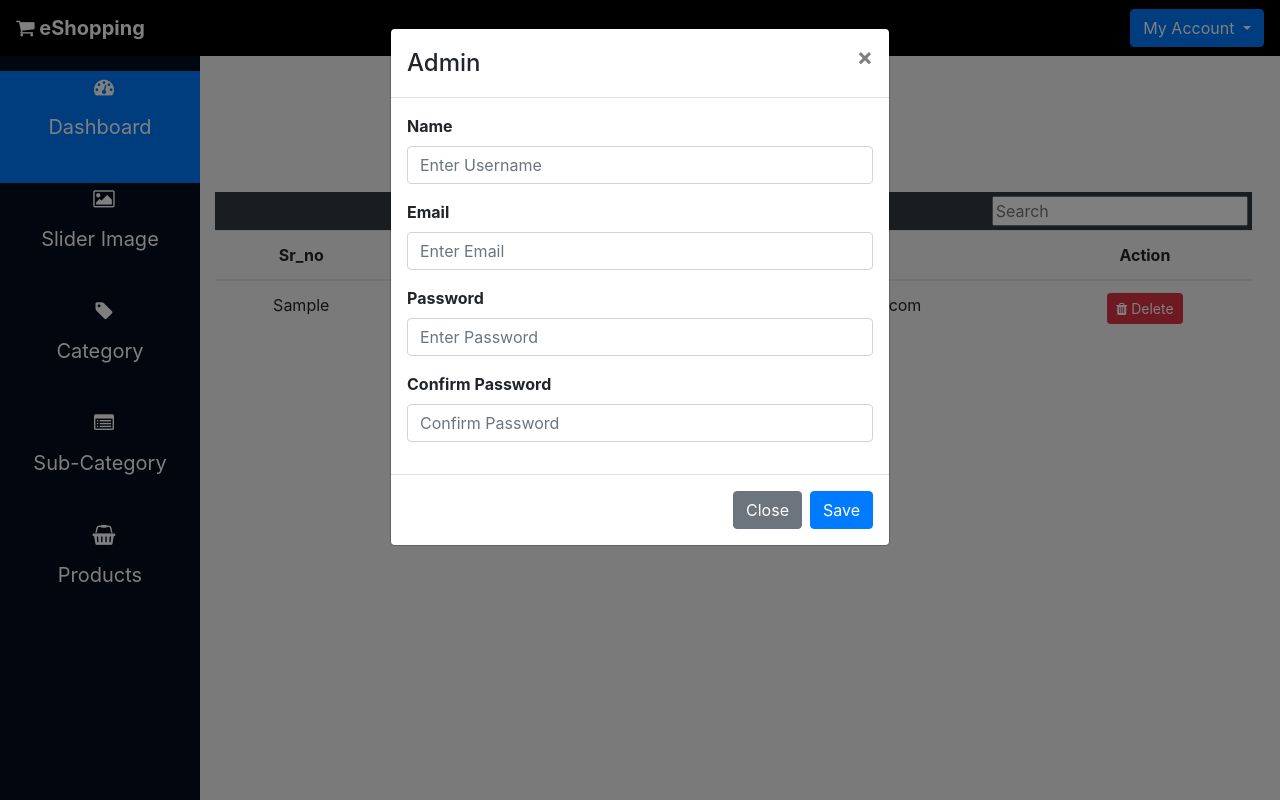
After one commit to sejalrane777/Sejal, a PHP site: page /eshop/sudo/adminListing.php in a window 1280 px wide, after a click on "Add". The commit adds this page. Run offline with PHP 8.4, Linux system fonts and the light colour scheme; the visitor is signed in with stand-in values (Sample User, id 1); tables that the repository leaves empty or names only in its code hold one stand-in row (values such as "Sample post"); some web fonts are replaced.

Commit message:
profile system added

```diff
--- /dev/null
+++ b/controller/admin.php
@@ -0,0 +1,149 @@
+<?php
+require($_SERVER['DOCUMENT_ROOT']."/eshop/config/connection.php");
+session_start();
+$Email=$_SESSION['email'];
+$fetch=mysqli_query($conn,"SELECT * from admin");
+$row = mysqli_fetch_array($fetch);
+$fetchProfile=mysqli_query($conn,"SELECT * from admin WHERE email='$Email' ");
+$profile = mysqli_fetch_array($fetchProfile);
+if (isset($_POST['registerbtn']))
+      {
+          $name =$_POST['username'];
+          $email =$_POST['email'];
+          $password =$_POST['password'];
+          $cpassword =$_POST['confirmpassword'];
+          if(empty($name))
+          {
+             $error = "enter your name !";
+             $code = 1;
+           }
+          else if(empty($email))
+          {
+            $error = "enter your email !";
+            $code = 2;
+          }
+          else if(!preg_match("/^[_.0-9a-zA-Z-]+@([0-9a-zA-Z][0-9a-zA-Z-]+.)+[a-zA-Z]{2,6}$/i", $email))
+          {
+              $error = "not valid email !";
+              $code = 2;
+          }
+          else
+          {
+             ?>
+                <script>
+                alert('success');
+                document.location.href='adminListing.php';
+               </script>
+            <?php
+          }
+        if($password==$cpassword)
+        {
+          $cpassword = filter_var($cpassword, FILTER_SANITIZE_EMAIL);
+          $hash = password_hash($password, PASSWORD_DEFAULT);
+          $qurey ="INSERT INTO admin(name,email,password) VALUES('$name','$email','$hash')";
+          $qurey_run= mysqli_query($conn,$qurey);
+
+          if($qurey_run)
+          {
+
+                $_SESSION['success']="Admin profile added";
+                header('Location:adminListing.php');
+                echo "<script> alert('Admin profile added'); </script> ";
+          }
+          else
+          {
+            $_SESSION['status']="Admin profile Not added";
+            header('Location:adminListing.php');
+          }
+        }
+        else
+        {
+          $error = "not valid password !";
+          $_SESSION['status']="Admin profile Not added";
+          header('Location:adminListing.php');
+        }
+      }
+
+if (isset($_GET['delete']))
+{
+  if(mysqli_num_rows($fetch)>1)
+  {
+    $id=$_GET['delete'];
+    mysqli_query($conn,"DELETE from admin WHERE sr_no='$id' ");
+    if($profile['Sr_no']==$id)
+    {
+     header("location:admin.php");
+    }
+    else
+    {
+      header("location:adminListing.php");
+      echo "<script> alert('Record deleted successfully'); </script> ";
+    }
+  }
+  else{
+    // header("location:http://localhost/SampleModule/sudo/adminListing.php");
+    echo "<script> alert('You cannot delete this record');</script> ";
+  }
+}
+
+
+if (isset($_POST['save']))
+{
+    // $email =$_POST['email'];
+    $password =$_POST['pswd'];
+    $npassword = $_POST['npswd'];
+    $cpassword =$_POST['cpswd'];
+        if (empty($password))
+        {echo "<script type='text/javascript'>
+                   $(document).ready(function(){
+                   $('#pswd').modal('show');
+                   });
+                   </script>";
+            $pswd_error='Enter Current Password';
+
+        }
+        elseif(password_verify($password,$row['password'])==0)
+        {
+            $pswd_error="You entered a wrong Password";
+        }
+        elseif (empty($npassword))
+        {
+            $npswd_error='Field required';
+        }
+        elseif (strlen($npassword)<4)
+            {
+                $npswd_error="Password must contain minimum 4 characters";
+            }
+        elseif (!preg_match("/^.*(?=.{4,})(?=.*[0-9])(?=.*[a-zA-Z]).*$/", $npassword))
+            {
+                $npswd_error="Password must contain Alphabets and Digits with minimum length of 4.";
+            }
+        elseif (empty($cpassword))
+        {
+            $cpswd_error='Field required';
+        }
+        elseif(strcmp($npassword,$cpassword))
+        {
+            $cpswd_error="Password do not match";
+        }
+        else
+        {
+           if($conn)
+           {
+                $Pass = password_hash($cpassword, PASSWORD_DEFAULT);
+                $sql = "UPDATE admin SET password='$Pass' WHERE email='$Email'";
+                if (mysqli_query($conn, $sql))
+                {
+                    echo "<script> alert('Update successfully'); </script> ";
+                    echo "<meta http-equiv='refresh' content='3'>";
+                }
+                else
+                {
+                    echo "<script> alert('Something went wrong try again later'); </script> ";
+                    echo "<meta http-equiv='refresh' content='0'>";
+                }
+           }
+        }
+}
+
+?>
--- /dev/null
+++ b/sudo/adminListing.php
@@ -0,0 +1,160 @@
+<?php include "../controller/admin.php";
+  include "includes/header.php";
+  if(!($_SESSION['email']))
+  {
+    header("location:admin.php");
+  } ?>
+<div class="container-fluid p-0" style="margin-top:55px;">
+<div class="row m-0">
+<div class="col-xl-2 lg-2 md-2 col-sm-auto col-xs-auto sidebar text-center" id="sidebar">
+  <button class="navbar-toggler border m-3 openbtn fixed-bottom" type="button" onclick="toggleNav()"><span class="fa fa-bars" style="color: white"></span></button>
+  <ul class="mt-3">
+    <li class="active"><a  href="dashboard.php"><i class="fa fa-tachometer"></i><span class="nav-link">Dashboard</span></a></li>
+    <li><a  href="sliderImages.php"><i class="fa fa-image"></i><span class="nav-link"> Slider Image</span></a></li>
+    <li><a  href="category.php"><i class="fa fa-tag"></i><span class="nav-link">Category</span> </a></li>
+    <li><a href="subCategory.php"><i class="fa fa-list-alt"></i><span class="nav-link">Sub-Category</span></a></li>
+    <li ><a href="product.php"><i class="fa fa-shopping-basket"></i><span class="nav-link" >Products</span> </a></li>
+  </ul>
+</div>
+  <div class="col-xl-10 col-lg-10 col-md-10 col-10 content ">
+    <div class="container mt-3 p-0">
+      <div class="text-center">
+        <h3>Admin</h3>
+        <br><button type="button" class="btn btn-sm btn-primary" title="Add" data-toggle="modal" data-target="#addAdmin"><i class="fa fa-plus"></i> Add</button>
+      </div>
+      <br>
+      <div class="bg-dark p-1" style="overflow:hidden;"><input style="float: right" type="text" id="search" placeholder="Search"></div>
+      <div class="row m-0">
+        <table class="table table-hover w-100 text-center" id="table">
+          <thead>
+            <tr>
+              <th scope="col">Sr_no</th>
+              <th scope="col">Name</th>
+              <th scope="col">Email</th>
+              <th scope="col">Action</th>
+            </tr>
+          </thead>
+          <tbody>
+            <?php
+              if($fetch)
+              {
+               foreach ($fetch as $row){ ?>
+            <tr>
+              <td ><?php echo $row['sr_no'];?></td>
+              <td style="max-width: 250px;word-break: break-all;"><?php echo $row['name'];?></td>
+              <td style="max-width: 250px;word-break: break-all;"><?php echo $row['email']?></td>
+              <td>
+                <a class="btn btn-sm btn-danger" href="adminListing.php?delete=<?php echo $row['sr_no'];?>" title="Delete"><i class="fa fa-trash"></i> Delete</a>
+              </td>
+            </tr>
+            <?php }
+              }
+              else{
+                  echo "No record found";
+              } ?>
+          </tbody>
+        </table>
+      </div>
+    </div>
+  </div>
+</div>
+</div>
+  <div class="modal fade" id="addAdmin" role="dialog">
+    <div class="modal-dialog">
+      <div class="modal-content">
+        <div class="modal-header">
+          <h4 class="modal-title">Admin</h4>
+          <button type="button" class="close" data-dismiss="modal" aria-label="Close"> <span aria-hidden="true">&times;</span> </button>
+        </div>
+        <form action="adminListing.php" method="POST">
+        <div class="modal-body">
+        <?php
+          if(isset($error))
+          {
+              ?>
+        <tr>
+        <td id="error"><?php echo $error; ?></td>
+        </tr>
+        <?php
+          }
+          ?>
+        <div class="form-group">
+        <label> Name </label>
+        <input type="text" name="username" class="form-control" placeholder="Enter Username" required>
+        </div>
+        <div class="form-group">
+        <label>Email</label>
+        <input type="email" name="email" class="form-control checking_email" placeholder="Enter Email" required value="<?php if(isset($email)){echo $email;} ?>" <?php if(isset($code) && $code == 2){ echo "autofocus"; }  ?> >
+        <small class="error_email" style="color: red;"></small>
+        </div>
+        <div class="form-group">
+        <label>Password</label>
+        <input type="password" name="password" id="password" class="form-control" required
+          pattern="(?=.*\d)(?=.*[a-z])(?=.*[A-Z]).{8,}" title="Must contain at least one number and one uppercase and lowercase letter, and at least 8 or more characters"  placeholder="Enter Password"<?php if(isset($code) && $code == 4){ echo "autofocus"; }  ?> >
+        </div>
+        <div class="form-group">
+        <label>Confirm Password</label>
+        <input type="password" name="confirmpassword" id="cpassword" class="form-control" placeholder="Confirm Password"
+          pattern="(?=.*\d)(?=.*[a-z])(?=.*[A-Z]).{8,}" title="Must contain at least one number and one uppercase and lowercase letter, and at least 8 or more characters"  required <?php if(isset($code) && $code == 4){ echo "autofocus"; }  ?>>
+        <?php
+          if(isset($error))
+          {
+              if($password!=$cpassword)
+              {
+                  $error="Password doesn't match";
+              }
+              ?>
+        <tr>
+        <td id="error"><?php echo $error; ?></td>
+        </tr>
+        <?php
+          }
+          ?>
+        </div>
+        </div>
+        <div class="modal-footer">
+        <button type="button" class="btn btn-secondary" data-dismiss="modal">Close</button>
+        <button type="submit" name="registerbtn" class="btn btn-primary">Save</button>
+        </div>
+        </form>
+    </div>
+    </div>
+</div>
+
+<script type="text/javascript">
+  $(document).ready(function(){
+      $('.edit').on('click',function(){
+          $("#editContent").modal({"backdrop": "static"});
+          $('#editContent').modal('show');
+          $tr= $(this).closest('tr');
+          var data =$tr.children("td").map(function(){
+              return $(this).text();
+          }).get();
+          console.log(data);
+          $('#sr_no').val(data[0]);
+          $('#name').val(data[1]);
+          $('#email').val(data[2]);
+
+          $('#password').val(data[3]);
+      });
+  });
+</script>
+<script>
+  var password = document.getElementById("password")
+  , cpassword = document.getElementById("cpassword");
+
+    function validatePassword()
+    {
+         if(password.value != cpassword.value)
+         {
+            cpassword.setCustomValidity("Passwords Don't Match");
+        }
+        else
+         {
+            cpassword.setCustomValidity('');
+        }
+    }
+
+         password.onchange = validatePassword;
+         cpassword.onkeyup = validatePassword;
+</script>
--- a/sudo/includes/header.php
+++ b/sudo/includes/header.php
@@ -30,13 +30,17 @@
       <nav class="navbar fixed-top navbar-dark" style="background-color: black;">
           <a class="navbar-brand" href="#"><b><i class="fa fa-shopping-cart"></i> eShopping</b></a>
           <div class="float-right">
-            <button class="btn dropdown-toggle btn-primary" data-toggle="dropdown" aria-haspopup="true" aria-expanded="false" style="color: white; ">My Account</button>
-                    <div class="dropdown-menu" style="max-width: 9rem;">
-                      <a class="dropdown-item" href="#"><i class="fa fa-user"> Profile</i></a>
-                      <a class="dropdown-item" href="#"><i class="fa fa-gear"> Settings</i></a>
-                      <div class="dropdown-divider"></div>
-                      <a class="dropdown-item" href="logout.php"><i class="fa fa-sign-out"> Logout</i></a>
-                    </div>
+                    <div class="dropdown">
+  <button class="btn btn-primary dropdown-toggle" type="button" id="dropdownMenuButton" data-toggle="dropdown" aria-haspopup="true" aria-expanded="false" style="color: white; ">
+    My Account
+  </button>
+  <div class="dropdown-menu" aria-labelledby="dropdownMenuButton">
+    <a class="dropdown-item" href="profile.php"><i class="fa fa-user"> Profile</i></a>
+    <a class="dropdown-item" href="#"><i class="fa fa-gear"> Settings</i></a>
+    <div class="dropdown-divider"></div>
+    <a class="dropdown-item" href="logout.php"><i class="fa fa-sign-out"> Logout</i></a>
+  </div>
+</div>
           </div>
       </nav>
     </div>
```
Also changed, not shown: sudo/dashboard.php (+27 -9 lines), sudo/profile.php (added, +122 -0 lines).
